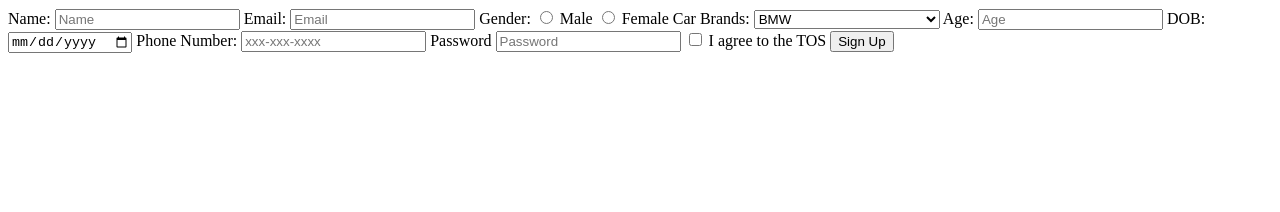
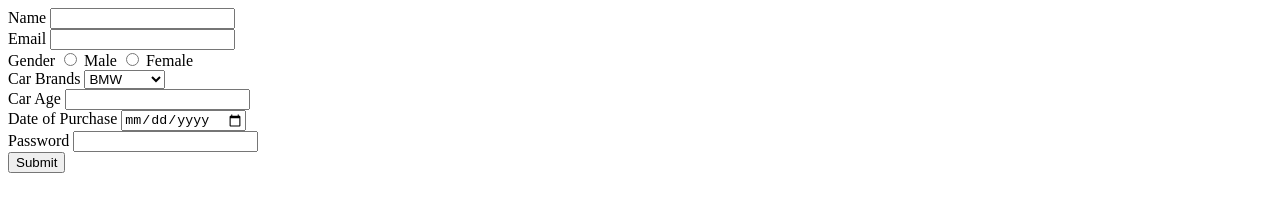
Before and after one commit to acciojob/car-insurance-form-Md-Shahzadah-Sattar, a website: page main.html in a window 1280 px wide. Drawn offline with Linux system fonts and the light colour scheme.

Commit message:
created a submission

```diff
--- a/main.html
+++ b/main.html
@@ -1,3 +1,5 @@
+<!DOCTYPE html>
+
 <html>
 
 <head>
@@ -5,46 +7,39 @@
 </head>
 
 <body>
+	<form method="post">
+		<label for="name">Name</label>
+		<input type="text" id="name" required>
+		<br>
+		<label for="email">Email</label>
+		<input type="email" id="email" required>
+		<br>
+		<label>Gender</label>
+		<input type="radio" id="male" name="gender" required>
+		<label for="male">Male</label>
+		<input type="radio" id="female" name="gender" required>
+		<label for="female">Female</label>
+		<br>
+		<label for="cars">Car Brands</label>
+		<select id="cars">
+			<option>BMW</option>
+			<option>Audi</option>
+			<option>Mercedez</option>
+		</select>
+		<br>
+		<label for="carage">Car Age</label>
+		<input type="number" id="carage" required>
+		<br>
+		<label for="dop">Date of Purchase</label>
+		<input type="date" id="dop" required>
+		<br>
+		<label for="password">Password</label>
+		<input type="password" id="password" required>
+		<br>
+		<button type="submit">Submit</button>
+		<br>
+	</form>
 	<!-- the entire body must be written by student -->
-	<form action="#" method="post">
-        <label for="name">Name:</label>
-        <input type="Text" id="name" name="name" placeholder="Name" required>
-
-        <label for="email">Email:</label>
-        <input type="Email" id="email" name="email" placeholder="Email" required>
-
-        <label>Gender:</label>
-        <input type="Radio" id="gender_m" name="gender" required>
-        <label for="gender_m">Male</label>
-        <input type="Radio" id="gender_f" name="gender" required>
-        <label for="gender_f">Female</label>
-
-        <label for="cars">Car Brands:</label>
-        <select id="cars" name="cars" required>
-            <option value="" disabled>--Please choose an option--</option>
-            <option value="bmw">BMW</option>
-            <option value="audi">Audi</option>
-            <option value="mercedes">Mercedes</option>
-        </select>
-
-        <label for="age">Age:</label>
-        <input type="Number" id="age" name="age" placeholder="Age" required>
-
-        <label for="dob">DOB:</label>
-        <input type="Date" id="dob" name="dob" required>
-
-        <label for="tel">Phone Number:</label>
-        <input type="Tel" id="tel" name="tel" pattern="[0-9]{3}-[0-9]{3}-[0-9]{4}" placeholder="xxx-xxx-xxxx">
-
-		<label for="password">Password</label>
-        <input type="Password" id="password" placeholder="Password" required>
-
-        <label for="tos"><input type="checkbox"heckbox" id="tos" name="tos" required>
-    I agree to the TOS</label>
-
-
-        <button type="submit">Sign Up</button>
-    </form>
     <script type="text/javascript" src="./script.js">
 </script>
 
```
